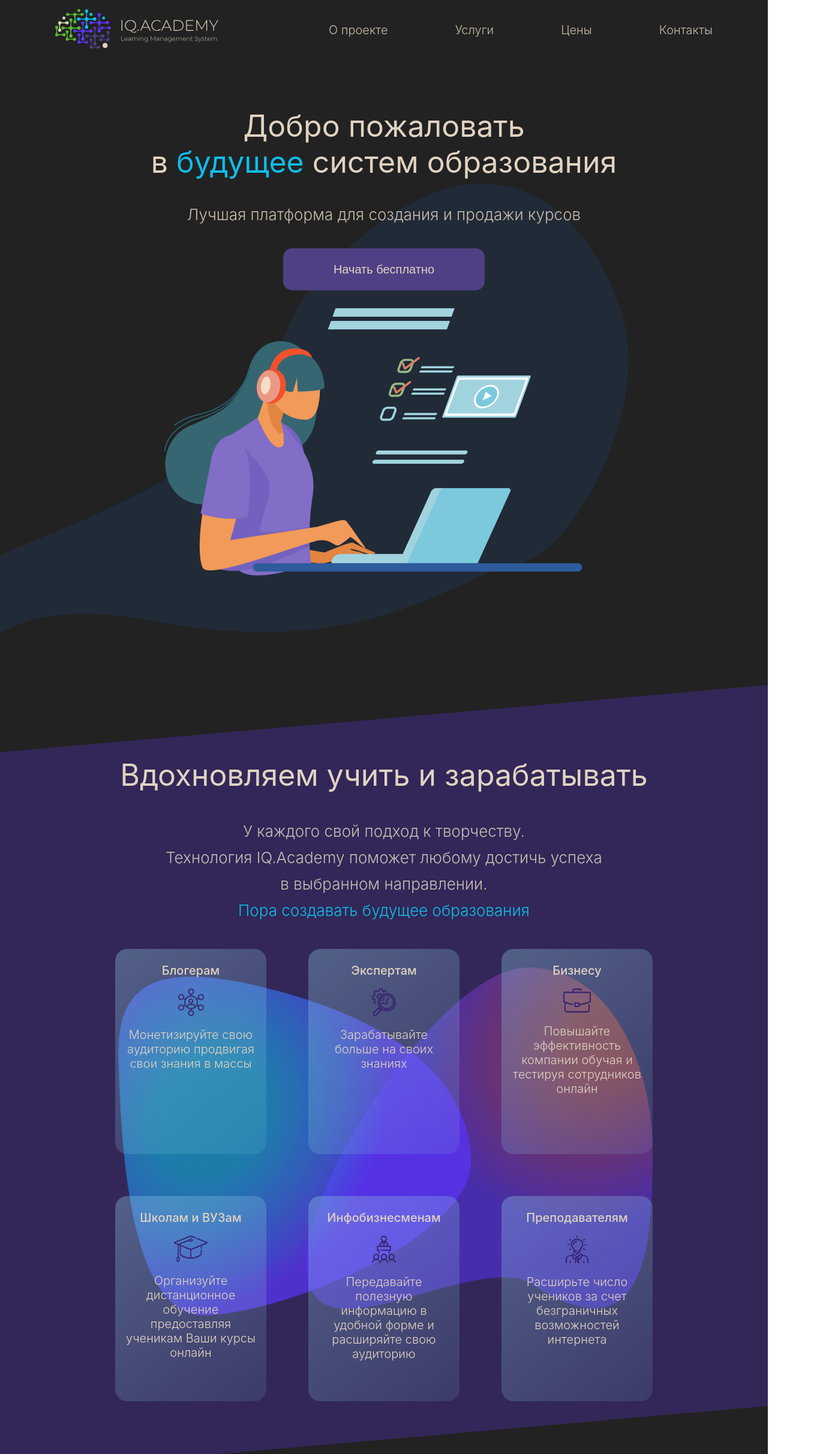
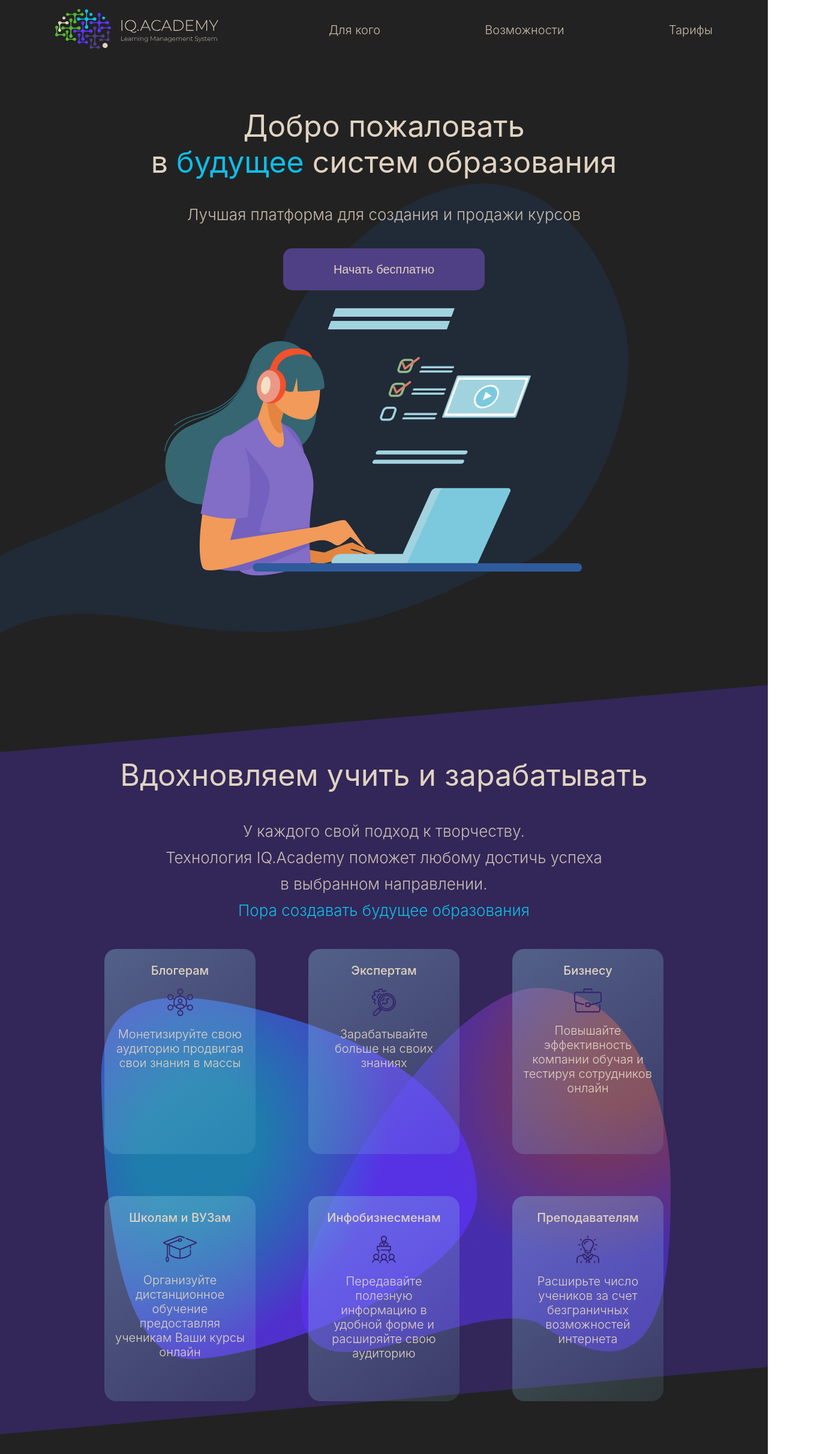
Before and after one commit to DavGalstyan98/iq-landing, a React (Create React App) app: page / in a window 1280 px wide. Shown: the top 2424 px of the page at 60% size, 1382 px wide, since content can reach past the window. Built offline with nearby package versions, Linux system fonts and the light colour scheme.

Commit message:
fix bugs

```diff
--- a/public/index.html
+++ b/public/index.html
@@ -10,6 +10,7 @@
       content="Web site created using create-react-app"
     />
     <link rel="apple-touch-icon" href="%PUBLIC_URL%/logo192.png" />
+
     <!--
       manifest.json provides metadata used when your web app is installed on a
       user's mobile device or desktop. See https://developers.google.com/web/fundamentals/web-app-manifest/
@@ -24,7 +25,7 @@
       work correctly both with client-side routing and a non-root public URL.
       Learn how to configure a non-root public URL by running `npm run build`.
     -->
-    <title>React App</title>
+    <title>IQ.Academy - Learning Management System</title>
   </head>
   <body>
     <noscript>You need to enable JavaScript to run this app.</noscript>
--- a/src/Components/Apple/index.jsx
+++ b/src/Components/Apple/index.jsx
@@ -11,7 +11,7 @@ function Apple () {
               <Box component="span" fontSize={20} maxWidth={329} fontWeight={500}>Собственное приложение для IPhone, IPad, Android</Box>
               <Box mt={2} fontSize={20} fontWeight={300} maxWidth={400}>IQ.Academy доступен на всех платформах - в браузере, а также в мобильных приложениях для Apple и Android. Приложения полностью функциональны как для учеников, так и для преподавателей</Box>
           </Box>
-          <Box component="img" src="/apple.png" position="absolute" top={500} left={120}/>
+          <Box component="img" src="/apple.png" position="absolute" top={500} left={80}/>
           <Box component="img" src="/background14.png" position="relative" top={-220} zIndex={-1}/>2
         </Box>
       </Box>
--- a/src/Components/Content/index.jsx
+++ b/src/Components/Content/index.jsx
@@ -1,10 +1,10 @@
 import React from "react";
 import {Box} from "@material-ui/core";
 
-function Content () {
+function Content ({secondRef}) {
   return (
 
-    <Box bgcolor="#222222" mt={10} position="relative" minHeight={1100} zIndex={8}>
+    <Box bgcolor="#222222" mt={10} position="relative" minHeight={1100} zIndex={8} width={1} ref={secondRef}>
       <Box display="flex" flexDirection="column" alignItems="center" position="relative" zIndex={10}>
         <Box component="span" fontSize={50} color="#E1D3C1" fontWeight="normal">
           Лучшие инструменты для лучших результатов
--- a/src/Components/ControlUsers/index.jsx
+++ b/src/Components/ControlUsers/index.jsx
@@ -3,7 +3,7 @@ import {Box} from "@material-ui/core";
 
 function ControlUsers () {
   return (
-    <Box bgcolor="#222222" mt={10} position="relative" minHeight={1400} zIndex={7}>
+    <Box bgcolor="#222222" mt={10} position="relative" minHeight={1400} zIndex={7} width={1}>
       <Box position="absolute" top={0} >
         <Box position="relative" >
           <Box component="img" src="/background3.png" position="absolute" top={110} />
--- a/src/Components/Finansical/index.jsx
+++ b/src/Components/Finansical/index.jsx
@@ -4,7 +4,7 @@ import {Box} from "@material-ui/core";
 
 function Finansical() {
   return (
-    <Box bgcolor="#222222" position="relative" minHeight={1350} zIndex={5}>
+    <Box bgcolor="#222222" position="relative" minHeight={1350} zIndex={5} width={1}>
       <Box position="absolute" top={0}>
         <Box position="relative">
           <Box component="img" src="/background7.png" position="absolute" top={110}/>
@@ -15,7 +15,7 @@ function Finansical() {
                 только платные студенты</Box>
           </Box>
           <Box component="img" src="/finans.png" position="absolute" top={354} left={0}/>
-          <Box component="img" src="/price.png" position="absolute" top={770} left={440}/>
+          <Box component="img" src="/price.png" position="absolute" top={770} left={420}/>
           <Box component="img" src="/Vector5.png" position="absolute" left={240} top={1378}/>
           <Box component="img" src="/background8.png" position="relative" top={-200} zIndex={-1}/>
         </Box>
--- a/src/Components/Header/index.jsx
+++ b/src/Components/Header/index.jsx
@@ -1,14 +1,27 @@
 import React from "react";
-import {Box} from "@material-ui/core";
+import {Box, duration} from "@material-ui/core";
 
-function Header () {
+function Header ({firstRef, secondRef, thirdRef}) {
+
+  function firstScroll () {
+    firstRef.current.scrollIntoView({behavior: "smooth"});
+  }
+  function secondScroll () {
+    secondRef.current.scrollIntoView({behavior: "smooth"});
+  }
+  function thirdScroll () {
+    thirdRef.current.scrollIntoView({behavior: "smooth"});
+  }
+
   return (
     <Box width={1} display='flex' alignItems="center" justifyContent='space-around' height={100}>
       <Box style={{cursor: "pointer"}}>
         <Box component="img" src="/logo.svg"/>
       </Box>
       <Box display='flex' justifyContent="space-between" width={0.5} color="rgba(225, 211, 193, 0.87)" fontSize={20} fontWeight={300}>
-        <Box style={{cursor:"pointer"}}>О проекте</Box><Box style={{cursor:"pointer"}}>Услуги</Box><Box style={{cursor:"pointer"}}>Цены</Box><Box style={{cursor:"pointer"}}>Контакты</Box>
+        <Box style={{cursor:"pointer"}} onClick={firstScroll}>Для кого</Box>
+        <Box style={{cursor:"pointer"}} onClick={secondScroll}>Возможности</Box>
+        <Box style={{cursor:"pointer"}} onClick={thirdScroll}>Тарифы</Box>
       </Box>
     </Box>
   )
--- a/src/Components/Notifications/index.jsx
+++ b/src/Components/Notifications/index.jsx
@@ -12,7 +12,7 @@ function Notifications () {
               <Box component="span" fontSize={20} maxWidth={342} fontWeight={500}>Push уведомления и рассылки</Box>
               <Box mt={2} fontSize={20} fontWeight={300} maxWidth={387}>Осуществляйте промо акции, уведомляйте учеников о новых материалах. Стимулируйте подписчиков покупать Ваши курсы</Box>
           </Box>
-          <Box component="img" src="/nav.png" position="absolute" top={556} left={270} zIndex={1}/>
+          <Box component="img" src="/nav.png" position="absolute" top={556} left={250} zIndex={1}/>
           <Box component="img" src="/notification.png" position="absolute" top={250} right={58}/>
           <Box component="img" src="/settings.png" position="absolute" top={836} left={60} zIndex={2}/>
           <Box component="img" src="/background10.png" position="relative" top={-220} zIndex={-1}/>
--- a/src/Pages/welcome/index.jsx
+++ b/src/Pages/welcome/index.jsx
@@ -1,4 +1,5 @@
-import React from "react";
+import React, { useRef } from "react";
+
 import {Box} from "@material-ui/core";
 import Header from "../../Components/Header";
 import Button from "../../Components/Button";
@@ -59,11 +60,14 @@ const useStyles = makeStyles((theme) => ({
 }));
 
 function Welcome () {
-  const classes = useStyles()
+  const classes = useStyles();
+  const firstRef = useRef(null);
+  const secondRef = useRef(null);
+  const thirdRef = useRef(null)
 
   return (
     <Box className="root">
-      <Header/>
+      <Header firstRef={firstRef} secondRef={secondRef} thirdRef={thirdRef}/>
       <Box height={1}  position="relative" mt={10}>
         <Box display="flex" flexDirection="column" alignItems="center" position="relative" zIndex={10}>
           <Box component="span" fontSize={50} color="#E1D3C1" fontWeight="normal">
@@ -71,13 +75,15 @@ function Welcome () {
             в <Box component="span" color="#0FBDE9">будущее</Box> систем образования
           </Box>
           <Box component="span" fontSize={26} color="rgba(225, 211, 193, 0.87)" fontWeight={300} my={5.2}>Лучшая платформа для создания и продажи курсов</Box>
-          <Button text="Начать бесплатно"/>
+          <Box onClick={() => window.open('https://app.iq.academy/')}>
+            <Button text="Начать бесплатно"/>
+          </Box>
         </Box>
         <Box bgcolor="#222222" width={1} mb={2} height={650}>
           <Box component="img" src="/Illustration 1.png" position="absolute" zIndex={1} top={126} left={0}/>
         </Box>
       </Box>
-      <Box height={1} py={8} className="borderRotate" mt={8}>
+      <Box height={1} py={8} className="borderRotate" mt={8} ref={firstRef}>
         <Box display="flex" flexDirection="column" alignItems="center" position="relative" zIndex={10}>
           <Box component="span" fontSize={50} color="#E1D3C1" fontWeight="normal">
             Вдохновляем учить и зарабатывать
@@ -88,15 +94,15 @@ function Welcome () {
               в выбранном направлении. <br/>
               <Box component="span" color="#0FBDE9">Пора создавать будущее образования</Box>
           </Box>
-          <Box position="relative">
-            <Box display="grid" gridTemplateColumns="auto auto auto" gridGap={70} position="relative" zIndex={2}>
+          <Box position="relative" width={1} mt={8} display="flex" justifyContent="center" className="cardsBackground" alignItems="center">
+            <Box display="grid" gridTemplateColumns="auto auto auto" gridGap='70px 88px' position="relative" zIndex={2}>
               {cards.map(card => <Card key={card.title} title={card.title} description={card.description} iconSrc={card.iconSrc} />)}
             </Box>
-            <Box component="img" src='/underCardImage.png' position="absolute" top={30} left={0} right={0}/>
+            {/*<Box component="img" src='/underCardImage.png' position="absolute" top={30} left={0} right={0}/>*/}
           </Box>
         </Box>
       </Box>
-      <Content/>
+      <Content secondRef={secondRef}/>
       <ControlUsers/>
       <Messanger/>
       <Finansical/>
@@ -104,12 +110,12 @@ function Welcome () {
       <Paymant/>
       <Apple/>
       <Box bgcolor="#222222" position="relative" minHeight={2600} zIndex={1}>
-        <Box component="span" fontSize={50} color="#E1D3C1" fontWeight='normal' top={400} left="15%" position="absolute" >Лучшие условия для успешного старта </Box>
+        <Box component="span" fontSize={50} color="#E1D3C1" fontWeight='normal' top={400} left="15%" position="absolute"  ref={thirdRef}>Лучшие условия для успешного старта </Box>
         <Box position="absolute" left={32} top={600} display="flex" alignItems="center" justifyContent='space-between'>
           <Box component="span" fontSize={36} fontWeight={300} maxWidth={600} color="rgba(225, 211, 193, 0.87)">В это непростое время IQ.Academy стал одним из самых ценных партнеров. Проект позволяет преподавателям и консультантам зарабатывать создавая увлекательные онлайн курсы, чтобы студенты успешно осваивали учебный материал и получали дополнительные знания и навыки.</Box>
           <Box component="img" src="/user.png"/>
         </Box>
-        <Box  top={1100} position="absolute" display="flex" flexDirection="column" width={1}>
+        <Box  top={1100} position="absolute" display="flex" flexDirection="column" width={1} >
           <Box component="span" fontSize={36} fontWeight={300} color="rgba(15, 189, 233, 0.87)" >Мы создали идеальные условия для сотрудничества,<br/> которых нет ни у одного конкурента</Box>
           <Footer/>
         </Box>
--- a/src/scss/welcome.css
+++ b/src/scss/welcome.css
@@ -75,3 +75,9 @@
     height: 354px;
     background: url('/src/svg/iphoneBackground.png') no-repeat center;
 }
+
+.cardsBackground {
+    width: 955px;
+    height: 625px;
+    background: url('../svg/underCardImage.png') no-repeat center;
+}
```
Also changed, not shown: src/Components/Footer/index.jsx (+21 -3 lines), src/scss/global.css (line endings or trailing spaces), src/svg/underCardImage.png (renamed from public/underCardImage.png), 1 other file (tests, documents, lock files or other folders).
